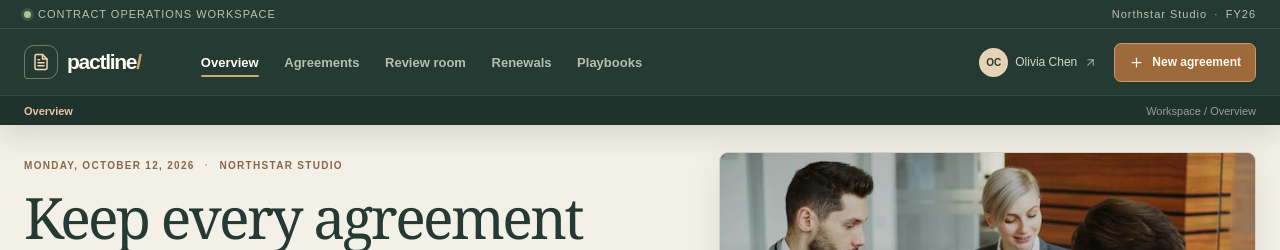
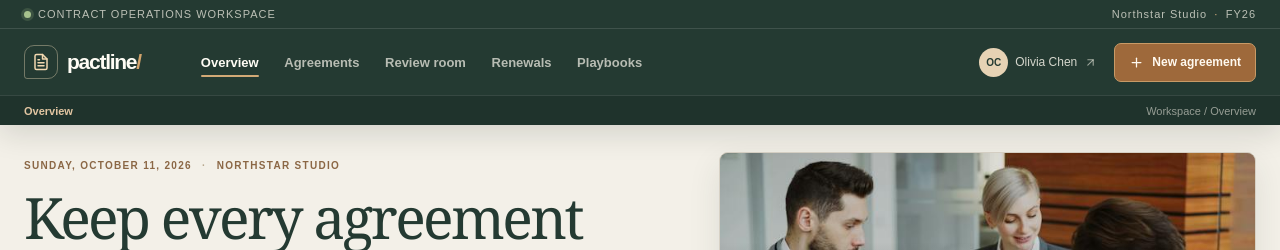
Before and after one commit to a2rp/contract-lifecycle-management, a React (Vite) app: page / in a window 1280 px wide. Shown: the top 250 px of the page. Built offline with nearby package versions, Linux system fonts and the light colour scheme; the HTML template or start-up script is replaced by a standard one.

Commit message:
Show the current workspace date

```diff
--- a/src/pages/overview/index.jsx
+++ b/src/pages/overview/index.jsx
@@ -7,6 +7,7 @@ const dateLabel = (value) => new Intl.DateTimeFormat("en-US", { month: "short",
 const daysUntil = (value) => Math.ceil((new Date(`${value}T00:00:00`).getTime() - new Date().setHours(0, 0, 0, 0)) / 86400000);
 
 function OverviewPage({ contracts, createContract }) {
+  const today = new Intl.DateTimeFormat("en-US", { weekday: "long", month: "long", day: "numeric", year: "numeric" }).format(new Date()).toUpperCase();
   const active = contracts.filter((item) => item.status !== "Archived");
   const inReview = active.filter((item) => ["In review", "Needs changes"].includes(item.status));
   const renewalWindow = active.filter((item) => item.renewalDate && daysUntil(item.renewalDate) >= 0 && daysUntil(item.renewalDate) <= 90).sort((a, b) => a.renewalDate.localeCompare(b.renewalDate));
@@ -17,7 +18,7 @@ function OverviewPage({ contracts, createContract }) {
     <div className={styles.page}>
       <section className={styles.welcome}>
         <div>
-          <span className={styles.overline}>MONDAY, OCTOBER 12, 2026 <span>·</span> NORTHSTAR STUDIO</span>
+          <span className={styles.overline}>{today} <span>·</span> NORTHSTAR STUDIO</span>
           <h1>Keep every agreement<br /><em>moving forward.</em></h1>
           <p>A clear view of decisions, obligations, and the dates that deserve your attention.</p>
           <div className={styles.welcomeActions}>
```
